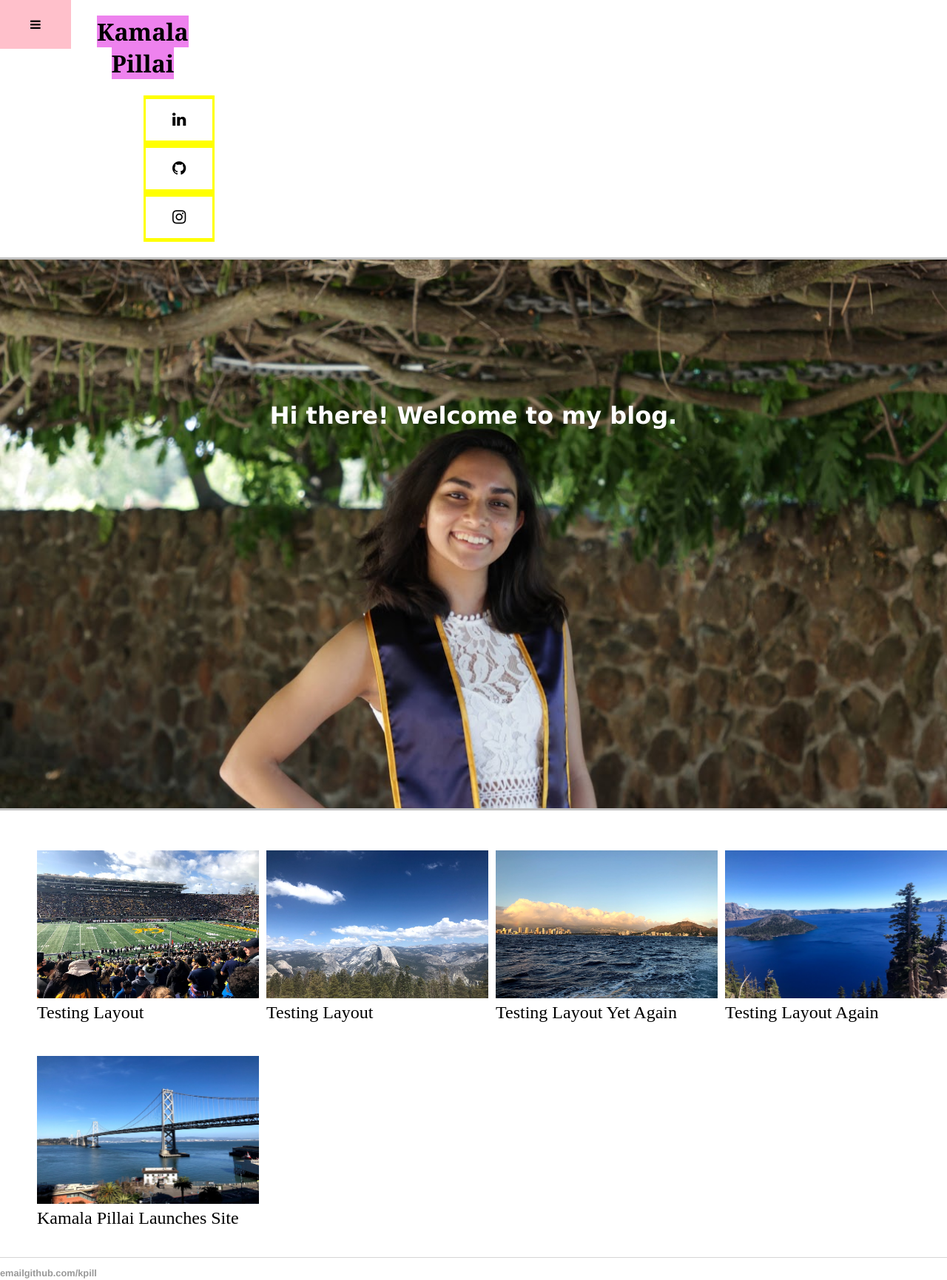
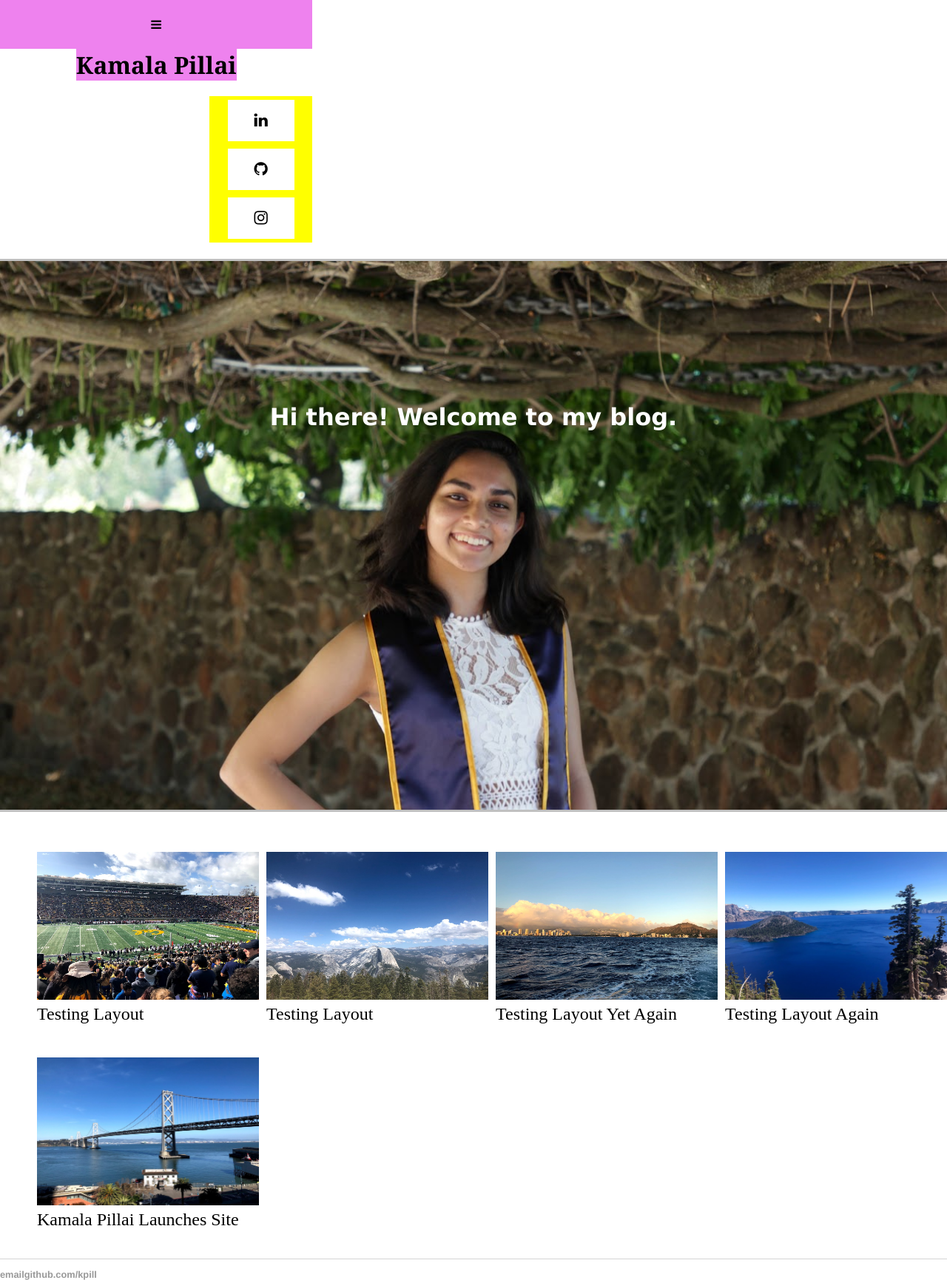
Before and after one commit to kpill/kpill.github.io, a Jekyll site: the page built from index.html, in a window 1280 px wide. Shown: the whole page at 74% size. Built offline with Jekyll 4.4.1, drawn with Linux system fonts in a browser that asks for light colours.

Commit message:
Update main.css

```diff
--- a/css/main.css
+++ b/css/main.css
@@ -6,9 +6,9 @@
 
 .menu {
 	vertical-align: middle;
-	width: 33%;
+	width: 33vw;
 	float: left;
-	background-color: pink;
+	background-color: violet;
 }
 
 a.home {
```
